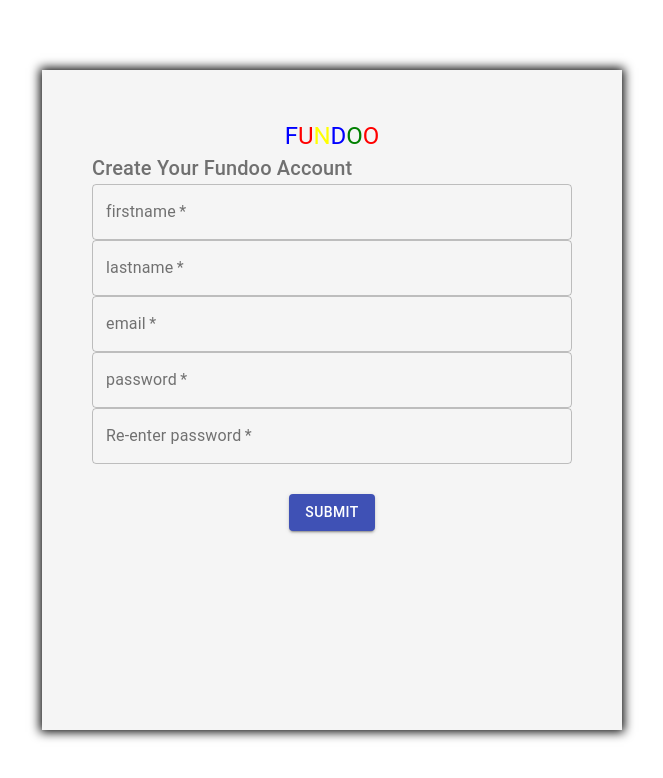
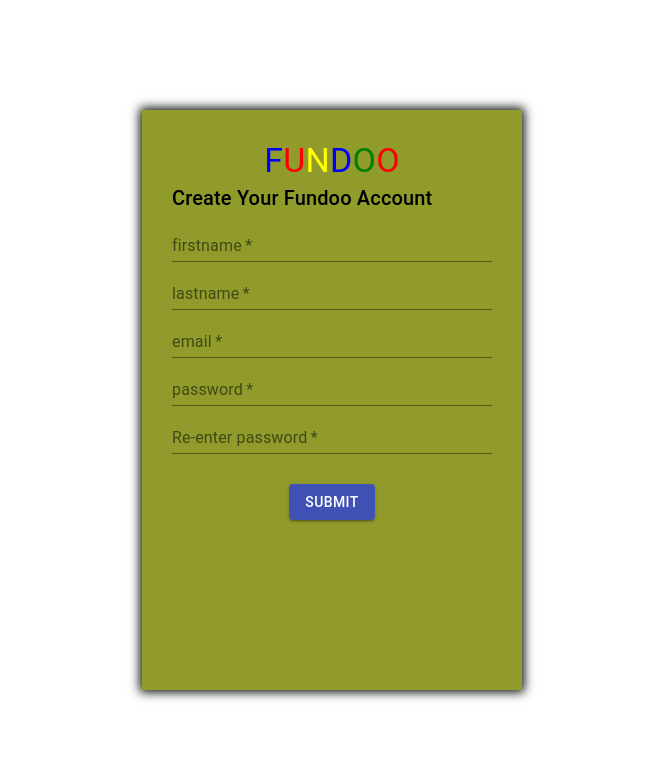
Before and after one commit to SUBE007/Fundoo-API-FrontEnd, a React (Create React App) app: page /register in a window 1280 px wide. Shown: the top 778 px of the page, without its empty margins (308-971 px from the left). Built offline with nearby package versions, Linux system fonts and the light colour scheme.

Commit message:
[SUBE007]Refactored In registration page added colour and modified page layout and took varient as Standarad

```diff
--- a/src/App.js
+++ b/src/App.js
@@ -8,9 +8,9 @@
   render() {
     return (
       <Router>
-        <Switch>
+         <Switch>
           <Route path="/register" component={Registration}></Route>
-        </Switch>
+         </Switch>
       </Router>
     );
   }
--- a/src/component/CSS/registration.css
+++ b/src/component/CSS/registration.css
@@ -1,8 +1,8 @@
 .registration_Container{
-  background-color: whitesmoke;
-  width: 30em;
-  padding: 50px;
-  height: 70vh;
+  background-color: rgb(144, 155, 43);
+  width: 20em;
+  padding: 30px;
+  height: 65vh;
   box-shadow: 0px 0px 10px 2px;
 }
 
--- a/src/component/registration.jsx
+++ b/src/component/registration.jsx
@@ -68,7 +68,7 @@
                         snackbarOpen: true,
                         SnackbarMsg: "Registration Successful"
                       })
-                      this.props.history.push("/login");
+
                     }
                     else {
                       this.setState({
@@ -132,7 +132,7 @@
           <MuiThemeProvider theme={theme}>
             <div className="registration_Form">
               <Card class="registration_Container">
-                <Typography className="app_name" variant="h5" color="textSecondary">
+                <Typography className="app_name" variant="h4" color="textSecondary">
                   <span style={{ color: "Blue" }}>F</span>
                   <span style={{ color: "Red" }}>U</span>
                   <span style={{ color: "Yellow" }}>N</span>
@@ -140,7 +140,7 @@
                   <span style={{ color: "Green" }}>O</span>
                   <span style={{ color: "Red" }}>O</span>
                 </Typography>
-                <Typography className="register_title" variant="h6" color="textSecondary">
+                <Typography className="register_title" variant="h6" color="warning.main">
                   Create Your Fundoo Account
                 </Typography>
                 <Snackbar
@@ -159,60 +159,44 @@
                 />
                 <div className="text_Div">
                   <div>
-                    <TextField
-                      required
-                      fullWidth variant="outlined"
-                      label="firstname"
+                    <TextField required fullWidth  label="firstname"variant="standard"
                       type="text"
                       value={this.state.firstName}
                       onChange={this.handleFName} />
                   </div>
-                  <div className="setMargin">
-                    <TextField
-                      fullWidth
-                      required label="lastname"
-                      variant="outlined"
+                   <div className="setMargin">
+                    <TextField fullWidth required label="lastname" variant="standard"
                       type="text"
                       value={this.state.lastName}
                       onChange={this.handleLName} />
                   </div>
                 </div>
+
                 <div>
-                  <TextField
-                    required
-                    label="email"
-                    fullWidth variant="outlined"
-                    type="text" value={this.state.email}
-                    onChange={this.handleEmail} />
+                  <TextField required label="email" fullWidth variant="standard"
+                     type="text" value={this.state.email}
+                     onChange={this.handleEmail} />
                 </div>
+
                 <div className="text_Div">
                   <div>
-                    <TextField
-                      required
-                      label="password"
-                      fullWidth
-                      variant="outlined"
+                    <TextField required label="password" fullWidth variant="standard"
                       type="password"
                       value={this.state.password}
                       onChange={this.handlePassword} />
                   </div>
                   <div className="setMargin">
-                    <TextField
-                      required
-                      label="Re-enter password"
-                      fullWidth variant="outlined"
+                    <TextField required  label="Re-enter password"  fullWidth variant="standard"
                       type="password"
                       value={this.state.rePassword}
                       onChange={this.handleCheckPassword} />
                   </div>
+                </div>
 
-                </div>
                 <div className="set_Button">
-                  <Button id="styled_component"
-                    type="submit"
-                    variant="contained"
-                    color="primary"
-                    onClick={this.validation}
+                  <Button id="styled_component"  color="primary" variant="contained"
+                     type="submit"
+                     onClick={this.validation}
                   >
                     SUBMIT
                    </Button>
```
